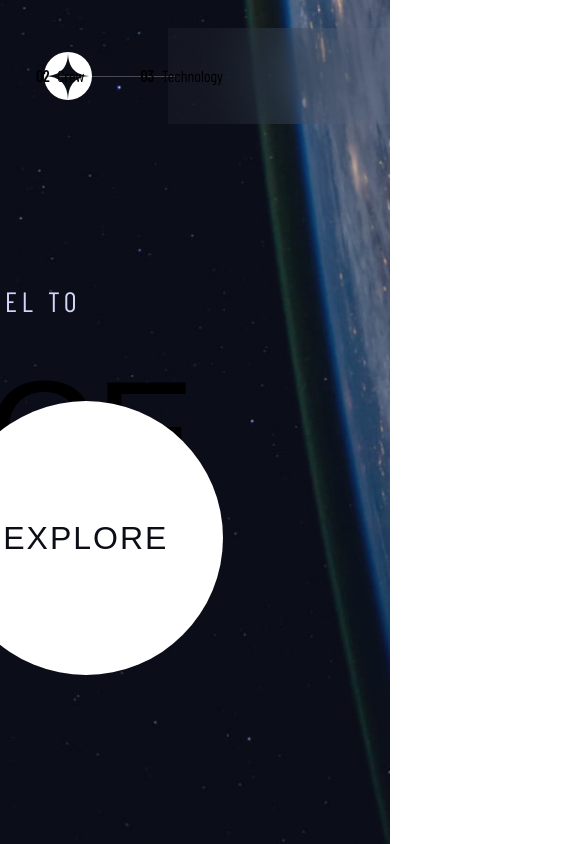
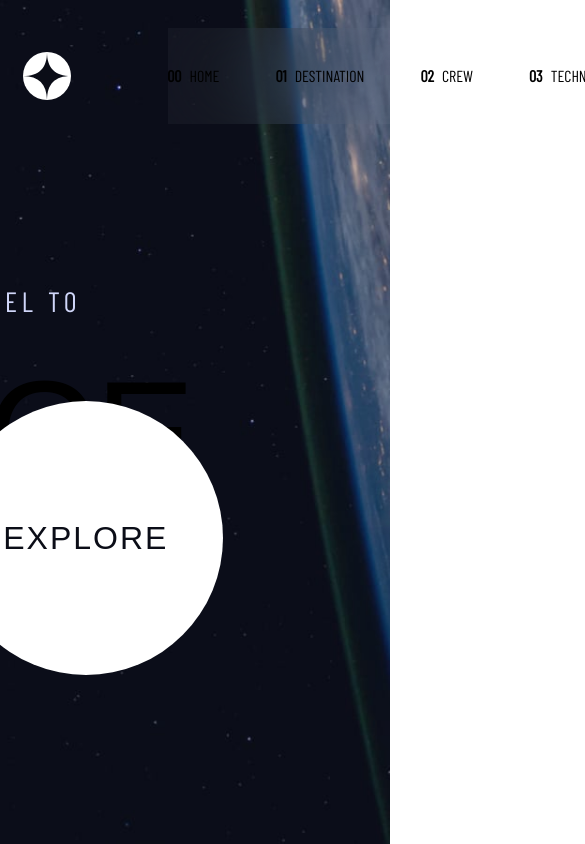
Before and after one commit to jdubcodes/fem-space-tourism, a Next.js app: page / in a window 390 px wide. Shown: the top 844 px of the page, 585 px wide, since content can reach past the window. Built offline with nearby package versions, Linux system fonts and the light colour scheme; a web font is replaced by a local one.

Commit message:
Update navbar responsiveness

```diff
--- a/src/app/components/Navbar.jsx
+++ b/src/app/components/Navbar.jsx
@@ -7,16 +7,17 @@ import menuItems from '../../../config/menuItems'
 export default function Navbar() {
   return (
     <nav className={`${barlowCondensed.className} pt-16 px-[10.45rem]`}>
-      <div className='flex items-center justify-end max-w-[69.125rem] mx-auto'>
-        <Link href='/' className='z-10 absolute left-11'>
-          <Image src='/shared/logo.svg' alt='Logo' width={48} height={48} />
-        </Link>
+      <Link href='/' className='z-10 absolute left-[6vw] -translate-y-[12px]'>
+        <Image src='/shared/logo.svg' alt='Logo' width={48} height={48} />
+      </Link>
+      <div className='flex items-center justify-between max-w-[69.125rem] mx-auto'>
+        <span className='left-0 w-[478px] h-[0.0625rem] bg-white opacity-[0.2515] z-20'></span>
         <ul className='flex gap-14 text-lg z-20'>
           {menuItems.map((item) => (
             <li>
               <Link
                 href={item.path}
-                className='pb-9 border-b-[3px] border-hidden border-[#979797] hover:border-solid ease-out'
+                className='pb-9 border-b-[3px] border-hidden border-[#979797] hover:border-solid ease-out uppercase'
               >
                 <span className='font-bold mr-2'>{item.number}</span>
                 {item.text}
@@ -24,9 +25,7 @@ export default function Navbar() {
             </li>
           ))}
         </ul>
-        <div className='absolute right-0 nav-bg z-10'>
-          <span className='w-[30vw] h-[0.0625rem] fixed left-0 -translate-x-[28vw] bg-white opacity-[0.2515] z-20'></span>
-        </div>
+        <div className='absolute right-0 nav-bg z-10'></div>
       </div>
     </nav>
   )
```
